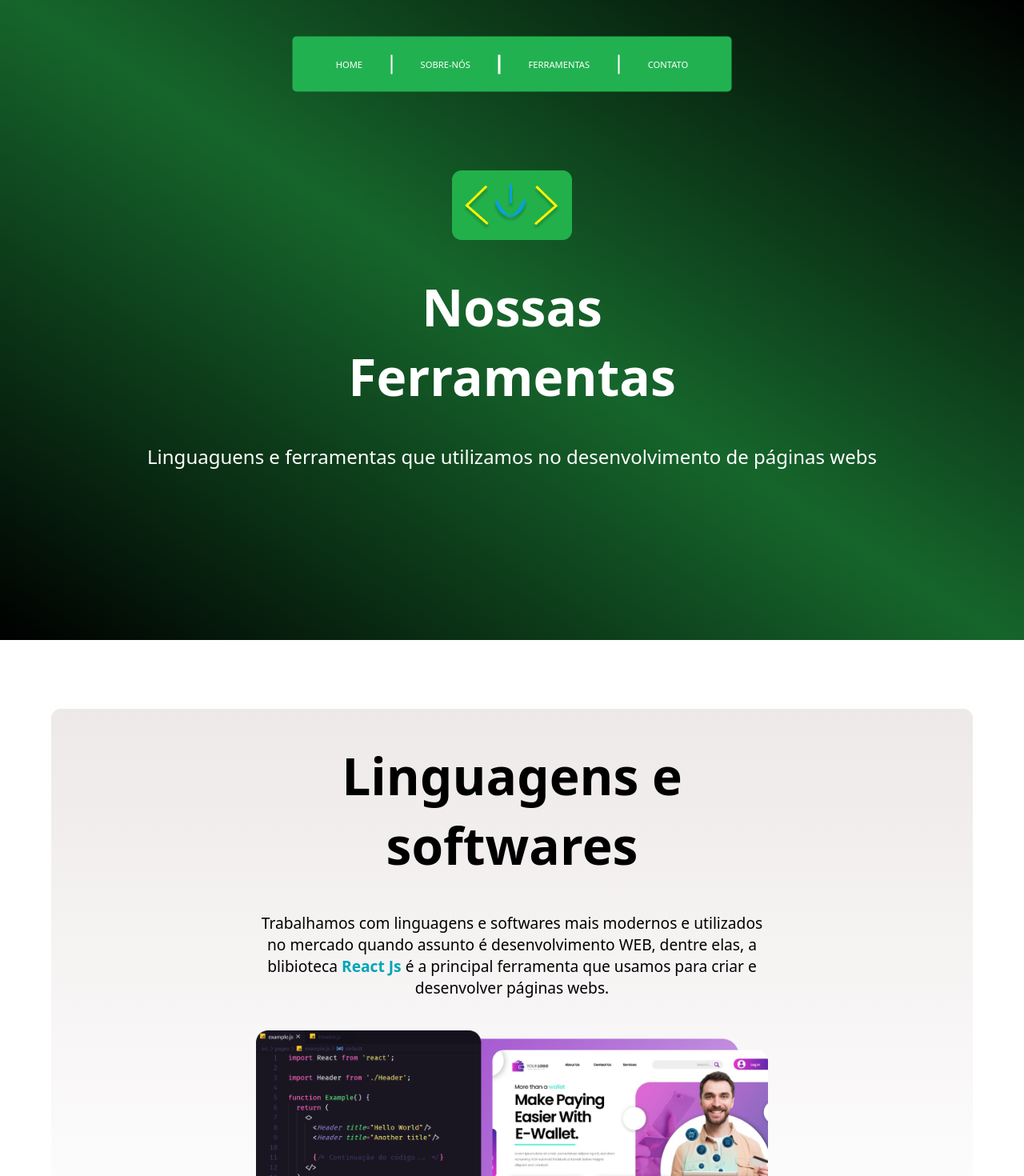
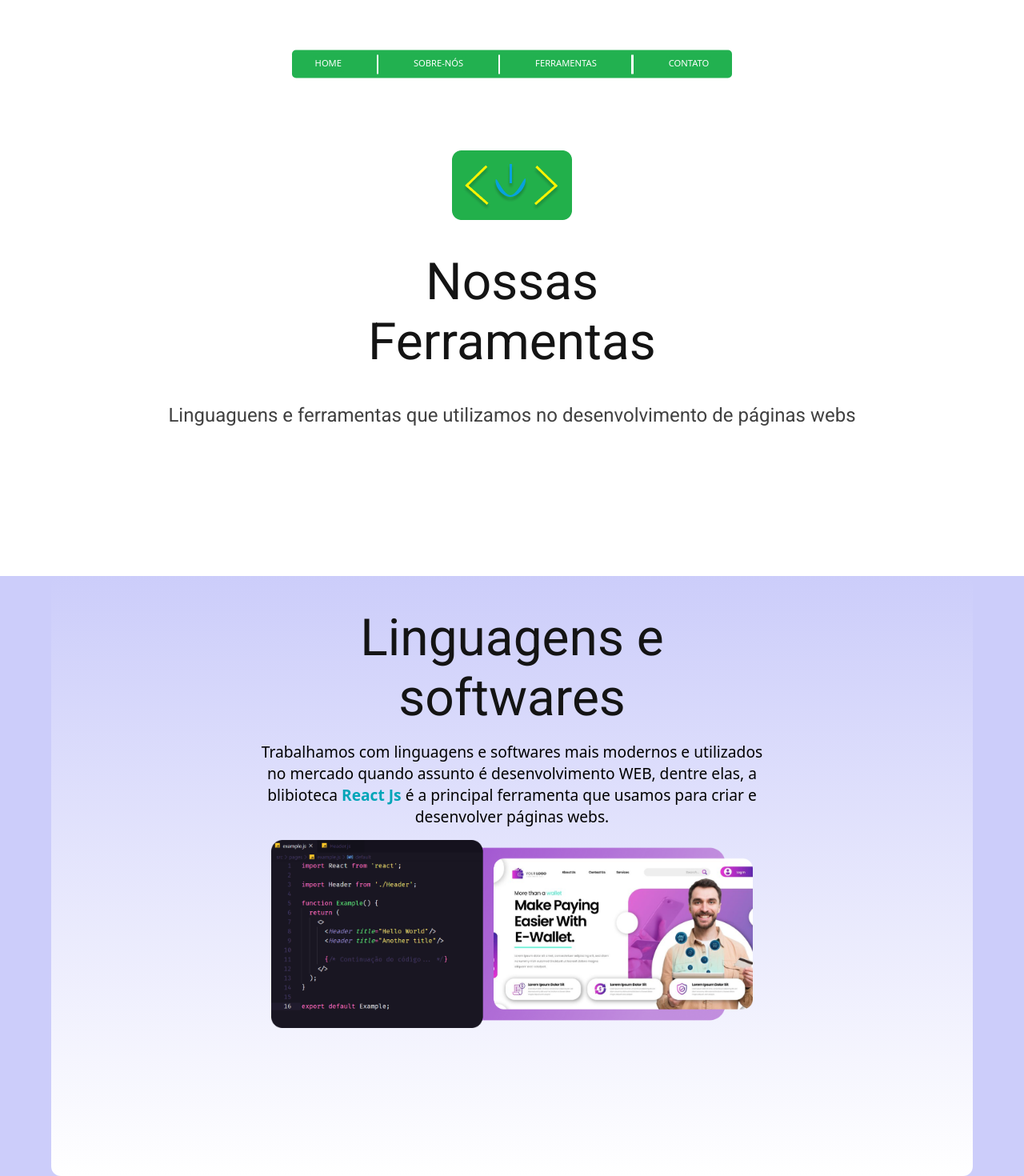
Before and after one commit to workSilas/CRIAATIVO, a React (Create React App) app: page /Ferramentas in a window 1280 px wide. Shown: the top 1470 px of the page at 80% size. Built offline with nearby package versions, Linux system fonts and the light colour scheme; a web font is replaced by a local one.

Commit message:
alteração nas pag. home e ferramentas

```diff
--- a/src/Pages/Ferramentas/index.jsx
+++ b/src/Pages/Ferramentas/index.jsx
@@ -36,15 +36,15 @@ export default function Ferramentas() {
           <p>Também cuidamos do Back-end do seu site, tanto na modelação de dados, usando a linguagem <b style={{ color: "#2F00FF" }}>SQL</b>, como na criação e desenvolvimento de aplicações web (<b style={{ color: "#02B507" }}>API</b>).
             Desenvolvemos <b style={{ color: "#02B507" }}>API</b> em <b style={{ color: "#0C5602" }}>NodeJs</b>, um dos softwares de melhor desempenho quando se trata de criação de <b style={{ color: "#02B507" }}>API</b> e aplicaçôes webs.</p>
           <img src="/assets/images/ferramentasApi.png" alt="softwares" />
-          <p>Trabalhamos com banco de dados <b style={{ color: "#2F00FF" }}>MySQL</b>, que é um dos mais utilizados no mercado da tecnologia pelas grandes empresas,  criamos a estrutura e base de dados, e deixamos pronta para que possa ser integrada a sua página web.</p>
+          <p>Trabalhamos com banco de dados <b style={{ color: "#2F00FF" }}>MySQL</b>, que é um dos mais utilizados no mercado da tecnologia pelas grandes empresas,  criamos a estrutura e base de dados, e deixamos pronta para a sua página web.</p>
         </div>
       </div>
 
       <div className="sessaoTexto">
         <div className="conteudo">
-          <h2>Projetos do Figma</h2>
-          <p>Transformamos o seu desing do Figma em uma página web, bastar nos compartilhar seu projeto Figma seguindo o seguinte passo:
-            1: Com seu projeto Figma aberto, clique em <b style={{ color: "#fff", fontWeight: 12, backgroundColor: "#07A1DE", paddingLeft: 3, paddingRight: 3, borderRadius: 5 }}>Share</b> no canto superior direito.
+          <h2>Projetos do <b style={{color: "#FC1114"}}>F</b><b style={{color: "#F5595B"}}>i</b><b style={{color: "#AE35F2"}}>g</b><b style={{color: "#37BE45"}}>m</b><b style={{color: "#07A1DE"}}>a</b></h2>
+          <p>Transformamos o seu desing do Figma em uma página web, bastar nos compartilhar seu projeto Figma seguindo o seguinte passo:<br/>
+            1: Com seu projeto Figma aberto, clique em <b style={{ color: "#fff", fontWeight: 12, backgroundColor: "#07A1DE", paddingLeft: 3, paddingRight: 3, borderRadius: 5 }}>Share</b> no canto superior direito.<br/>
             2: Mande um convite para o email criaativonovoprojeto@gmail.com.
             Pronto, agora o seu projeto no Figma está sendo compartilhado conosco! E assim que escolher qual plano de desenvolvimento deseja, o prazo de entrega será informado.</p>
           <img src="/assets/images/ferramentasFigma.png" alt="softwares" />
--- a/src/Pages/Ferramentas/index.scss
+++ b/src/Pages/Ferramentas/index.scss
@@ -1,25 +1,30 @@
-.Ferramentas {
+/*.Ferramentas {
   display: flex;
   flex-direction: column;
-  gap: 25vh;
+  gap: 25vh;*/
 
   .sessaoInicial {
     display: flex;
-    height: 100vh;
+    height: 90vh;
     flex-direction: column;
     align-items: center;
     text-align: center;
     justify-content: center;
     color: #fff;
     gap: 5vh;
-    background-image: linear-gradient(213deg, #000000, #16662c, #000);
+    /*background-image: linear-gradient(213deg, #000000, #16662c, #000);*/
 
     h1 {
       font-size: 4rem;
+      font-family: 'Roboto';
+      font-weight: 400;
+      color: #141414;
     }
 
     p {
       font-size: 1.5rem;
+      font-family: 'Roboto';
+      color: #404040;
     }
   }
 
@@ -27,8 +32,10 @@
     display: flex;
     align-items: center;
     justify-content: center;
-    height: 100vh;
-    padding: 5vh 5vw;
+    height: 750px;
+    padding: 0vh 5vw;
+    background-color: #CCCDFA;
+
 
 
     .conteudo {
@@ -37,13 +44,18 @@
       align-items: center;
       text-align: center;
       border-radius: 12px;
-      gap: 5vh;
+      gap: 2vh;
       padding: 5vh 3vw;
       width: 90vw;
-      background-image: linear-gradient(#eee9e9, #FFFFFF);
+      background-image: linear-gradient(#CCCDFA, #FFFFFF);
+      height: 100%;
+
 
       h2 {
         font-size: 4rem;
+        color: #141414;
+        font-family: 'Roboto';
+        font-weight: 400;
       }
 
       p {
@@ -52,11 +64,11 @@
       }
 
       img {
-        width: 50vw;
+        width: 47vw;
       }
     }
   }
-}
+/*}*/
 
 @media (max-width: 1280px) {
   .Ferramentas {
--- a/src/Pages/Home/index.scss
+++ b/src/Pages/Home/index.scss
@@ -7,7 +7,7 @@
       background-image: url('../../../public/assets/images/imagemInicialG.png');
       background-size: cover;
       background-repeat: no-repeat;
-      height: 100vh;
+      height: 90vh;
 
       .square {
         display: flex;
@@ -18,7 +18,7 @@
         height: 30vh;
         color: #fff;
         gap: 20px;
-        padding-top: 40vh;
+        padding-top: 20vh;
         margin-left: 10vw;
 
         img {
@@ -28,6 +28,11 @@
         .text {
           gap: 20px;
           text-align: left;
+          h1{
+            font-family: 'Roboto';
+            font-weight: 400;
+
+          }
         }
 
         a {
@@ -59,7 +64,7 @@
       display: flex;
       flex-direction: row;
       align-items: center;
-      justify-content: space-around;
+      justify-content:space-evenly;
       padding: 10vh 2vw;
 
 
@@ -70,7 +75,7 @@
         gap: 40px;
 
         img {
-          width: 25vw;
+          width: 35vw;
         }
 
         .logo {
@@ -81,6 +86,10 @@
           display: flex;
           flex-direction: column;
           gap: 50px;
+          h1{
+            font-family: 'Roboto';
+            font-weight: 500;
+          }
 
           ul {
             display: flex;
@@ -143,13 +152,15 @@
     .Home {
 
       .SessaoInicial {
-        background-image: url('../../../public/assets/images/imagemInicialM.png');
+        background-image: url('../../../public/assets/images/imagemINICIALNOVA.png');
+        height: 90vh;
+
 
         .square {
           height: 20vh;
 
           img {
-            width: 200px;
+            width: 250px;
           }
         }
       }
@@ -189,7 +200,7 @@
         height: 50vh;
 
         .square {
-          padding-top: 15vh;
+          padding-top: 10vh;
         }
       }
 
@@ -231,6 +242,7 @@
           .text {
             gap: 20px;
             font-size: 0.5rem;
+
           }
         }
       }
--- a/src/components/Nav/index.scss
+++ b/src/components/Nav/index.scss
@@ -3,6 +3,7 @@
   top: 10vh;
   left: 50%;
   transform: translate(-50%, -50%);
+
 
   .sessaoNavMob {
     display: none;
@@ -22,14 +23,16 @@
     text-align: center;
     align-items: center;
     gap: 0.5vw;
-
+    height: 35px;
+    min-width: 550px;
     a {
       text-decoration: none;
       font-weight: 500;
       color: #fff;
-      padding: 1vh 2vw;
+      /*padding: 1vh 2vw;*/
       border-radius: 5px;
       border: solid 3px #22B150;
+      height: 25px;
     }
 
     a:hover {
--- a/src/index.scss
+++ b/src/index.scss
@@ -7,3 +7,4 @@
 }
 
 @import url('https://fonts.googleapis.com/css2?family=Lexend+Tera:wght@100..900&display=swap');
+@import url('https://fonts.googleapis.com/css2?family=Roboto:ital,wght@0,100;0,300;0,400;0,500;0,700;0,900;1,100;1,300;1,400;1,500;1,700;1,900&display=swap');
```
Also changed, not shown: public/assets/images/imagemINICIALNOVA.png (added).
